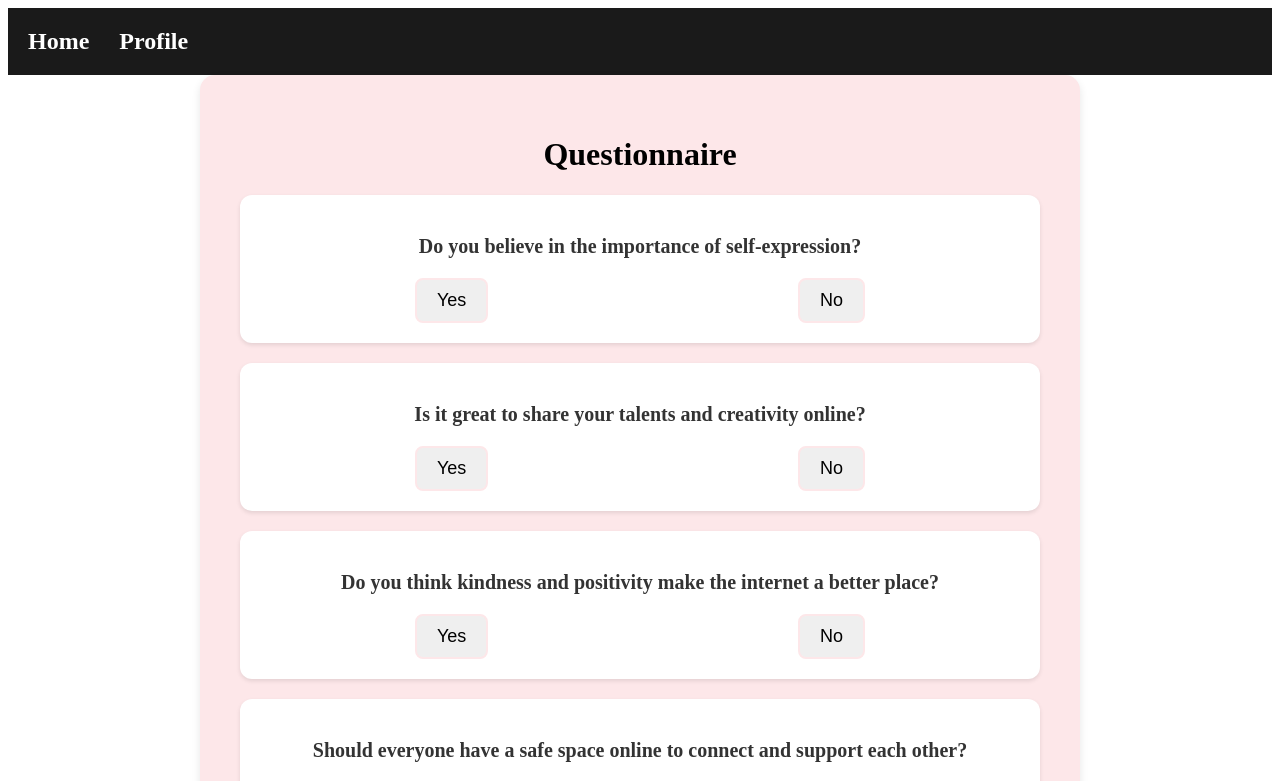
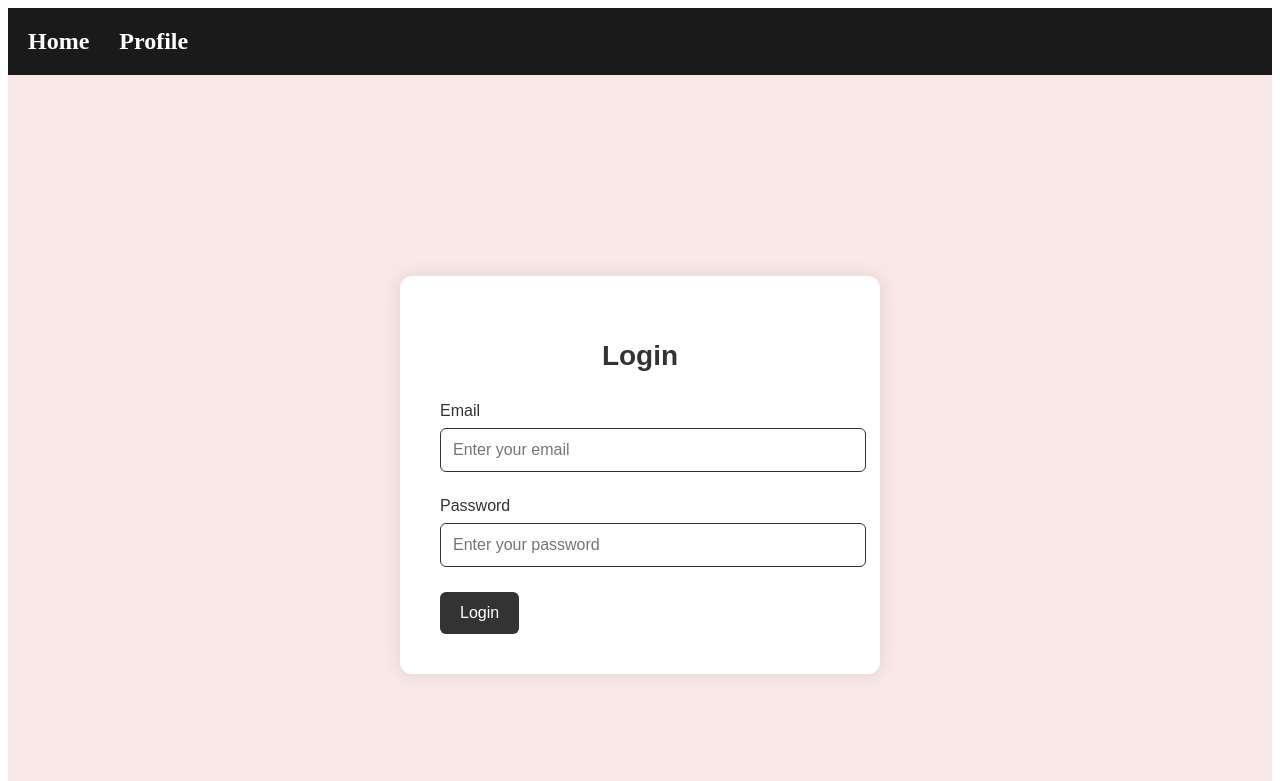
Before and after one commit to MayaAtwan/Hackthon, a Next.js app: page / in a window 1280 px wide. Shown: the top 781 px of the page. Built offline with nearby package versions, Linux system fonts and the light colour scheme.

Commit message:
Add Login

```diff
--- /dev/null
+++ b/Components/Login.js
@@ -0,0 +1,35 @@
+// Components/Login.js
+import React from 'react';
+import { useRouter } from 'next/router'; // Correct import statement
+import styles from './Login.module.css';
+
+const Login = () => {
+  const router = useRouter();
+
+  const handleLogin = (e) => {
+    e.preventDefault(); // Prevent the default form submission behavior
+    // Redirect to questions page upon clicking login button
+    router.push('/QuestionsPage'); // Correct the path to match the route for QuestionsPage
+  };
+
+  return (
+    <div className={styles.container}>
+      <div className={styles.formContainer}>
+        <h2 className={styles.heading}>Login</h2>
+        <form className={styles.form} onSubmit={handleLogin}>
+          <div className={styles.formGroup}>
+            <label htmlFor="email" className={styles.formLabel}>Email</label>
+            <input type="email" id="email" className={styles.formInput} placeholder="Enter your email" />
+          </div>
+          <div className={styles.formGroup}>
+            <label htmlFor="password" className={styles.formLabel}>Password</label>
+            <input type="password" id="password" className={styles.formInput} placeholder="Enter your password" />
+          </div>
+          <button className={styles.submitButton} type="submit">Login</button>
+        </form>
+      </div>
+    </div>
+  );
+};
+
+export default Login;
--- /dev/null
+++ b/Components/Login.module.css
@@ -0,0 +1,65 @@
+.container {
+  background-color: #f9e8e8;
+  min-height: 100vh;
+  display: flex;
+  justify-content: center;
+  align-items: center;
+}
+
+.formContainer {
+  background-color: #fff;
+  padding: 40px;
+  border-radius: 12px; /* Adjusted border-radius to match questions style */
+  box-shadow: 0 0 20px rgba(0, 0, 0, 0.1);
+  width: 400px;
+  max-width: 90%;
+  text-align: center;
+}
+
+.heading {
+  font-family: 'Arial', sans-serif;
+  color: #333; /* Dark text color */
+  font-size: 28px;
+  margin-bottom: 30px;
+}
+
+.form {
+  text-align: left; /* Align form content to the left */
+}
+
+.formGroup {
+  margin-bottom: 25px;
+}
+
+.formLabel {
+  font-family: 'Arial', sans-serif;
+  font-size: 16px;
+  display: block;
+  margin-bottom: 8px;
+  color: #333; /* Dark text color */
+}
+
+.formInput {
+  width: 100%;
+  padding: 12px;
+  border-radius: 6px;
+  border: 1px solid #333; /* Dark border color */
+  font-size: 16px;
+  font-family: 'Arial', sans-serif;
+}
+
+.submitButton {
+  background-color: #333; /* Dark background color */
+  color: #fff;
+  padding: 12px 20px;
+  border: none;
+  border-radius: 6px;
+  font-size: 16px;
+  font-family: 'Arial', sans-serif;
+  cursor: pointer;
+  transition: background-color 0.3s ease;
+}
+
+.submitButton:hover {
+  background-color: #222; /* Darker background color on hover */
+}
--- /dev/null
+++ b/pages/QuestionsPage.module.css
@@ -0,0 +1,52 @@
+/* styles/styles.module.css */
+.container {
+  max-width: 800px;
+  margin: 0 auto;
+  padding: 40px;
+  text-align: center;
+  background-color: #fde7e9; /* Light pink background color */
+  border-radius: 15px;
+  box-shadow: 0 4px 8px rgba(0, 0, 0, 0.1); /* Subtle box shadow */
+}
+
+.questionContainer {
+  margin-bottom: 20px;
+  padding: 20px;
+  background-color: #ffffff;
+  border-radius: 12px;
+  box-shadow: 0 2px 4px rgba(0, 0, 0, 0.1);
+}
+
+.question {
+  font-size: 20px;
+  font-weight: bold;
+  color: #333; /* Dark text color */
+}
+
+.options {
+  display: flex;
+  justify-content: space-around;
+  margin-top: 15px;
+}
+
+.optionButton {
+  padding: 10px 20px;
+  border: 2px solid #fde7e9; /* Light pink border */
+  border-radius: 8px;
+  cursor: pointer;
+  font-size: 18px;
+  transition: background-color 0.3s ease, color 0.3s ease, border-color 0.3s ease;
+}
+
+.optionButton:hover {
+  background-color: #fde7e9; /* Light pink on hover */
+  color: #333; /* Dark text color on hover */
+  border-color: #ff6b81; /* Darker pink border on hover */
+}
+
+.score {
+  margin-top: 30px;
+  font-size: 24px;
+  font-weight: bold;
+  color: #333; /* Dark text color */
+}
--- a/pages/index.js
+++ b/pages/index.js
@@ -1,66 +1,83 @@
-// pages/index.js
-import React, { useState } from 'react';
-import questions from '../public/questionnaire.json';
-import styles from '../style.module.css';
-import Navbar from '../Components/Navbar';
+import React from 'react';
+import Login from '../Components/Login'; // Adjust the path to import Login component
+import Navbar from '../Components/Navbar'; // Adjust the path to import Navbar component
 
-export default function Home() {
-  const [userResponses, setUserResponses] = useState({});
-  const [score, setScore] = useState(null);
-
-  const handleSubmit = () => {
-    // Calculate the score based on user responses
-    // (You need to implement the scoring logic here)
-
-    // For simplicity, let's just count the number of correct answers
-    const newScore = Object.values(userResponses).filter(
-      (response, index) => response === questions[index].answer
-    ).length;
-
-    setScore(newScore);
-  };
-
-  const resetQuiz = () => {
-    setUserResponses({});
-    setScore(null);
-  };
-
+const Index = () => {
   return (
     <div>
       <Navbar />
-      <div className={styles.container}>
-        <h1>Questionnaire</h1>
-        {questions.map((question, index) => (
-          <div key={index} className={styles.questionContainer}>
-            <p className={styles.question}>{question.question}</p>
-            <div className={styles.options}>
-              <button
-                className={`${styles.optionButton} ${userResponses[index] === 'Yes' ? styles.yes : ''}`}
-                onClick={() => setUserResponses({ ...userResponses, [index]: 'Yes' })}
-              >
-                Yes
-              </button>
-              <button
-                className={`${styles.optionButton} ${userResponses[index] === 'No' ? styles.no : ''}`}
-                onClick={() => setUserResponses({ ...userResponses, [index]: 'No' })}
-              >
-                No
-              </button>
-            </div>
-          </div>
-        ))}
-        <button className={styles.optionButton} onClick={handleSubmit}>
-          Submit
-        </button>
-        {score !== null && (
-          <div>
-            <p className={styles.score}>Your score: {score} out of {questions.length}</p>
-            <button className={styles.optionButton} onClick={resetQuiz}>
-              Retake Quiz
-            </button>
-          </div>
-        )}
-      </div>
+      <Login /> {/* Render the Login component */}
     </div>
   );
-}
+};
+
+export default Index;
+
+
+
+// // pages/index.js
+// import React, { useState } from 'react';
+// import questions from '../public/questionnaire.json';
+// import styles from '../style.module.css';
+// import Navbar from '../Components/Navbar';
+
+// export default function Home() {
+//   const [userResponses, setUserResponses] = useState({});
+//   const [score, setScore] = useState(null);
+
+//   const handleSubmit = () => {
+//     // Calculate the score based on user responses
+//     // (You need to implement the scoring logic here)
+
+//     // For simplicity, let's just count the number of correct answers
+//     const newScore = Object.values(userResponses).filter(
+//       (response, index) => response === questions[index].answer
+//     ).length;
+
+//     setScore(newScore);
+//   };
+
+//   const resetQuiz = () => {
+//     setUserResponses({});
+//     setScore(null);
+//   };
+
+//   return (
+//     <div>
+//       <Navbar />
+//       <div className={styles.container}>
+//         <h1>Questionnaire</h1>
+//         {questions.map((question, index) => (
+//           <div key={index} className={styles.questionContainer}>
+//             <p className={styles.question}>{question.question}</p>
+//             <div className={styles.options}>
+//               <button
+//                 className={`${styles.optionButton} ${userResponses[index] === 'Yes' ? styles.yes : ''}`}
+//                 onClick={() => setUserResponses({ ...userResponses, [index]: 'Yes' })}
+//               >
+//                 Yes
+//               </button>
+//               <button
+//                 className={`${styles.optionButton} ${userResponses[index] === 'No' ? styles.no : ''}`}
+//                 onClick={() => setUserResponses({ ...userResponses, [index]: 'No' })}
+//               >
+//                 No
+//               </button>
+//             </div>
+//           </div>
+//         ))}
+//         <button className={styles.optionButton} onClick={handleSubmit}>
+//           Submit
+//         </button>
+//         {score !== null && (
+//           <div>
+//             <p className={styles.score}>Your score: {score} out of {questions.length}</p>
+//             <button className={styles.optionButton} onClick={resetQuiz}>
+//               Retake Quiz
+//             </button>
+//           </div>
+//         )}
+//       </div>
+//     </div>
+//   );
+// }
```
Also changed, not shown: Components/Navbar.js (+74 -0 lines), pages/QuestionsPage.js (added, +68 -0 lines).
